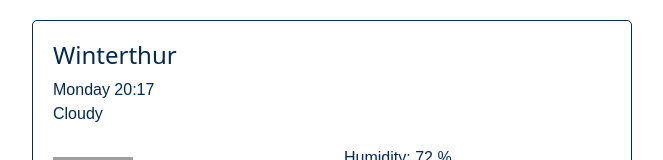
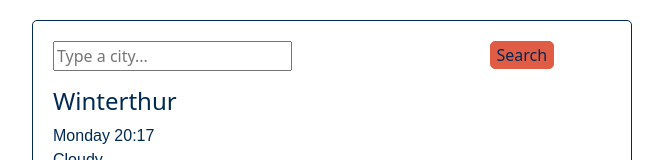
Before and after one commit to Powerwoman24/Vanilla-Weather-App_AK, a plain HTML site: page index.html in a window 1280 px wide. Shown: the top 160 px of the page, without its empty margins (308-971 px from the left). Drawn offline with nearby package versions, Linux system fonts and the light colour scheme; no server answers; grey boxes are pictures that could not be loaded.

Commit message:
added Search-Engine

```diff
--- a/index.html
+++ b/index.html
@@ -13,6 +13,16 @@
 <div class="container">
     <div class="app-wrapper">
     <div class="card-border">
+        <form id="search-form" class="mb-3">
+            <div class="row">
+                <div class="col-9">
+            <input type="search" placeholder="Type a city..." class="form" id="city-input"/>
+        </div>
+        <div class="col-3">
+        <input type="submit" value="Search"/ class="search-button"/>
+    </div>
+    </div>
+    </form>
         <div class=overview>
     <h1 id="city"> Winterthur </h1>
     <ul>
--- a/source/script.js
+++ b/source/script.js
@@ -42,7 +42,19 @@ function displayTemperature(response) {
   );
 }
 
-let apiKey = "ab20237aa48c3e4dbfd5087d4c74545c";
-let apiURL = `https://api.openweathermap.org/data/2.5/weather?q=New York&appid=${apiKey}&units=metric`;
+function search(city) {
+  let apiKey = "ab20237aa48c3e4dbfd5087d4c74545c";
+  let apiURL = `https://api.openweathermap.org/data/2.5/weather?q=${city}&appid=${apiKey}&units=metric`;
+  axios.get(apiURL).then(displayTemperature);
+}
 
-axios.get(apiURL).then(displayTemperature);
+function handleSubmit(event) {
+  event.preventDefault();
+  let cityInputElement = document.querySelector("#city-input");
+  search(cityInputElement.value);
+}
+
+search("New York");
+
+let form = document.querySelector("#search-form");
+form.addEventListener("submit", handleSubmit);
--- a/source/styles.css
+++ b/source/styles.css
@@ -42,3 +42,9 @@ li:first-letter {
 .icon {
   max-width: 80px;
 }
+.search-button {
+  background-color: #e05c45;
+  color: #002954;
+  border-radius: 5px;
+  border: 1px solid #e05c45;
+}
```
